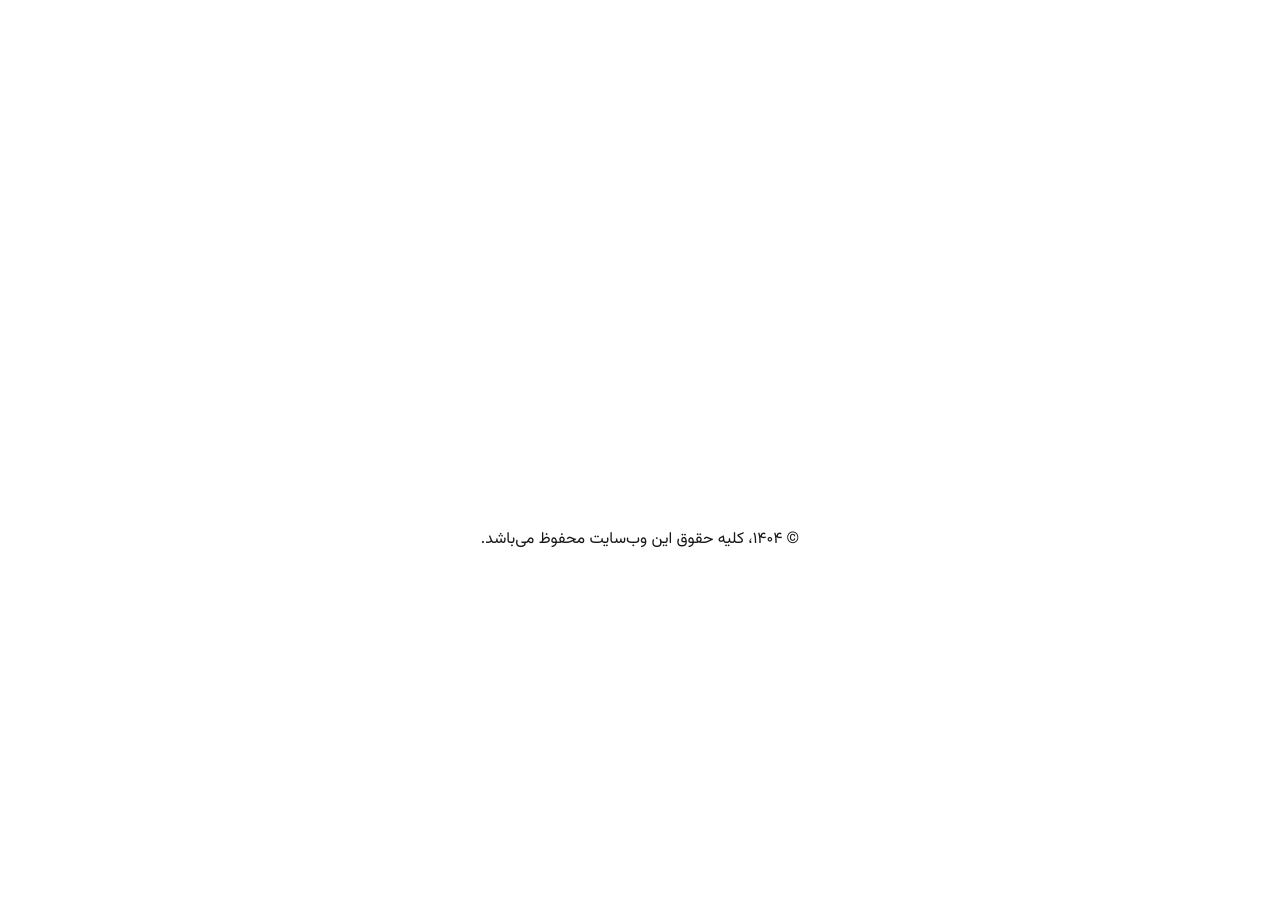
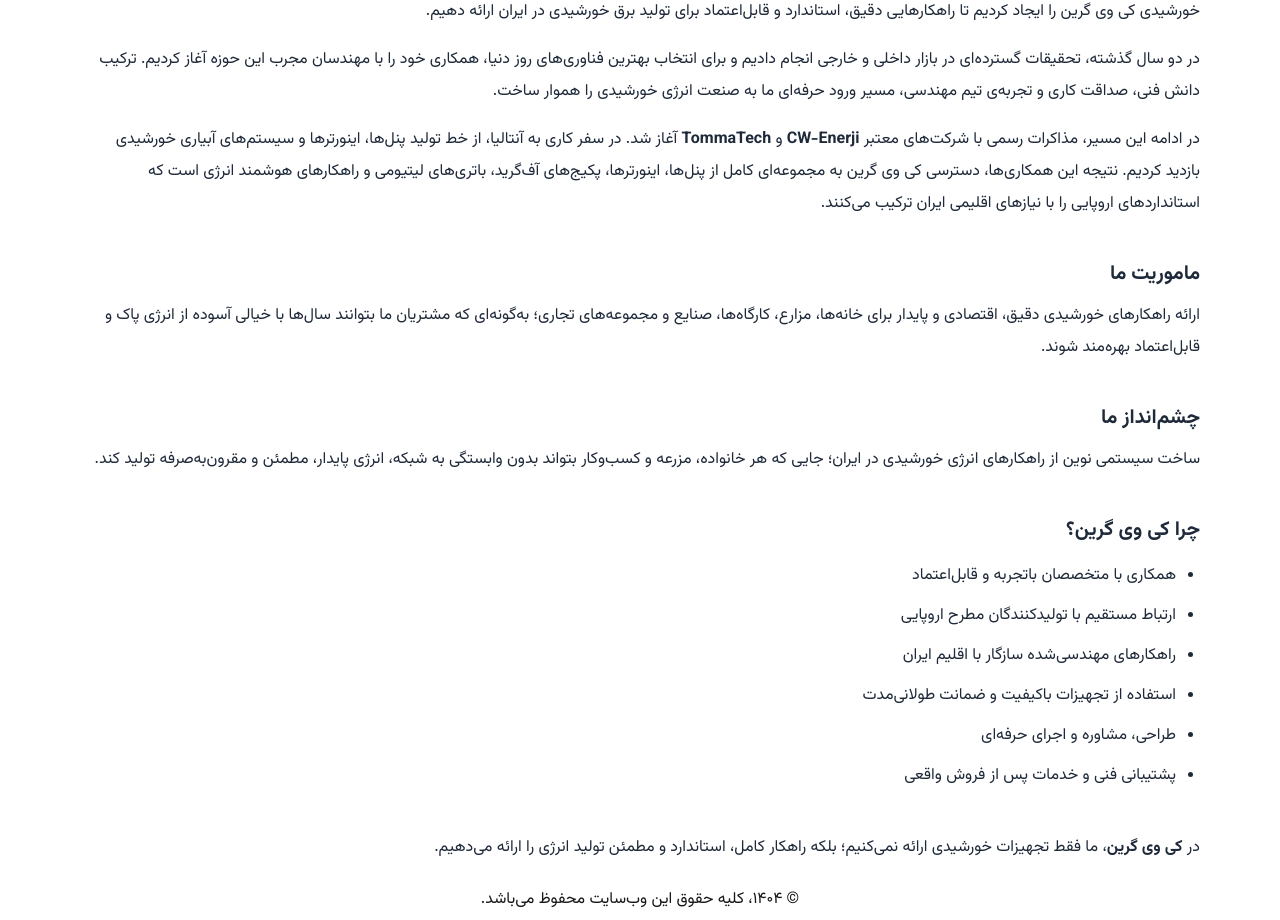
Before and after one commit to peywasti/kvgreen-website, a Next.js app: page /about in a window 1280 px wide. Shown: the part 240-1160 px from the top of the page. Before the commit the page ends 800 px from the top, so only its background shows below. Built offline with nearby package versions, Linux system fonts and the light colour scheme.

Commit message:
add about content

```diff
--- a/app/about/page.tsx
+++ b/app/about/page.tsx
@@ -1,7 +1,53 @@
 export default function About() {
   return (
-    <div>
-      <h1>درباره‌ی ما</h1>
-    </div>
+    <div className="space-y-10 leading-8 text-gray-800">
+
+  <section>
+    <h2 className="text-2xl font-bold mb-4">درباره ما</h2>
+    <p>
+      در <strong>کی وی گرین</strong> باور داریم آینده از آنِ انرژی پاک و پایدار است. بر همین اساس، با اتکا به دانش تخصصی، تجربه‌ میدانی و همکاری با معتبرترین تولیدکنندگان بین‌المللی، واحد انرژی خورشیدی کی وی گرین را ایجاد کردیم تا راهکارهایی دقیق، استاندارد و قابل‌اعتماد برای تولید برق خورشیدی در ایران ارائه دهیم.
+    </p>
+    <p className="mt-4">
+      در دو سال گذشته، تحقیقات گسترده‌ای در بازار داخلی و خارجی انجام دادیم و برای انتخاب بهترین فناوری‌های روز دنیا، همکاری خود را با مهندسان مجرب این حوزه آغاز کردیم. ترکیب دانش فنی، صداقت کاری و تجربه‌ی تیم مهندسی، مسیر ورود حرفه‌ای ما به صنعت انرژی خورشیدی را هموار ساخت.
+    </p>
+    <p className="mt-4">
+      در ادامه این مسیر، مذاکرات رسمی با شرکت‌های معتبر <strong>CW-Enerji</strong> و <strong>TommaTech</strong> آغاز شد. در سفر کاری به آنتالیا، از خط تولید پنل‌ها، اینورترها و سیستم‌های آبیاری خورشیدی بازدید کردیم. نتیجه این همکاری‌ها، دسترسی کی وی گرین به مجموعه‌ای کامل از پنل‌ها، اینورترها، پکیج‌های آف‌گرید، باتری‌های لیتیومی و راهکارهای هوشمند انرژی است که استانداردهای اروپایی را با نیازهای اقلیمی ایران ترکیب می‌کنند.
+    </p>
+  </section>
+
+  <section>
+    <h3 className="text-xl font-semibold mb-3">ماموریت ما</h3>
+    <p>
+      ارائه راهکارهای خورشیدی دقیق، اقتصادی و پایدار برای خانه‌ها، مزارع، کارگاه‌ها، صنایع و مجموعه‌های تجاری؛ به‌گونه‌ای که مشتریان ما بتوانند سال‌ها با خیالی آسوده از انرژی پاک و قابل‌اعتماد بهره‌مند شوند.
+    </p>
+  </section>
+
+  <section>
+    <h3 className="text-xl font-semibold mb-3">چشم‌انداز ما</h3>
+    <p>
+      ساخت سیستمی نوین از راهکارهای انرژی خورشیدی در ایران؛ جایی که هر خانواده، مزرعه و کسب‌وکار بتواند بدون وابستگی به شبکه، انرژی پایدار، مطمئن و مقرون‌به‌صرفه تولید کند.
+    </p>
+  </section>
+
+  <section>
+    <h3 className="text-xl font-semibold mb-4">چرا کی وی گرین؟</h3>
+    <ul className="list-disc pr-6 space-y-2">
+      <li>همکاری با متخصصان باتجربه و قابل‌اعتماد</li>
+      <li>ارتباط مستقیم با تولیدکنندگان مطرح اروپایی</li>
+      <li>راهکارهای مهندسی‌شده سازگار با اقلیم ایران</li>
+      <li>استفاده از تجهیزات باکیفیت و ضمانت طولانی‌مدت</li>
+      <li>طراحی، مشاوره و اجرای حرفه‌ای</li>
+      <li>پشتیبانی فنی و خدمات پس از فروش واقعی</li>
+    </ul>
+  </section>
+
+  <section>
+    <p className="font-medium mt-6">
+      در <strong>کی وی گرین</strong>، ما فقط تجهیزات خورشیدی ارائه نمی‌کنیم؛ بلکه راهکار کامل، استاندارد و مطمئن تولید انرژی را ارائه می‌دهیم.
+    </p>
+  </section>
+
+</div>
+
   )
 }
```
